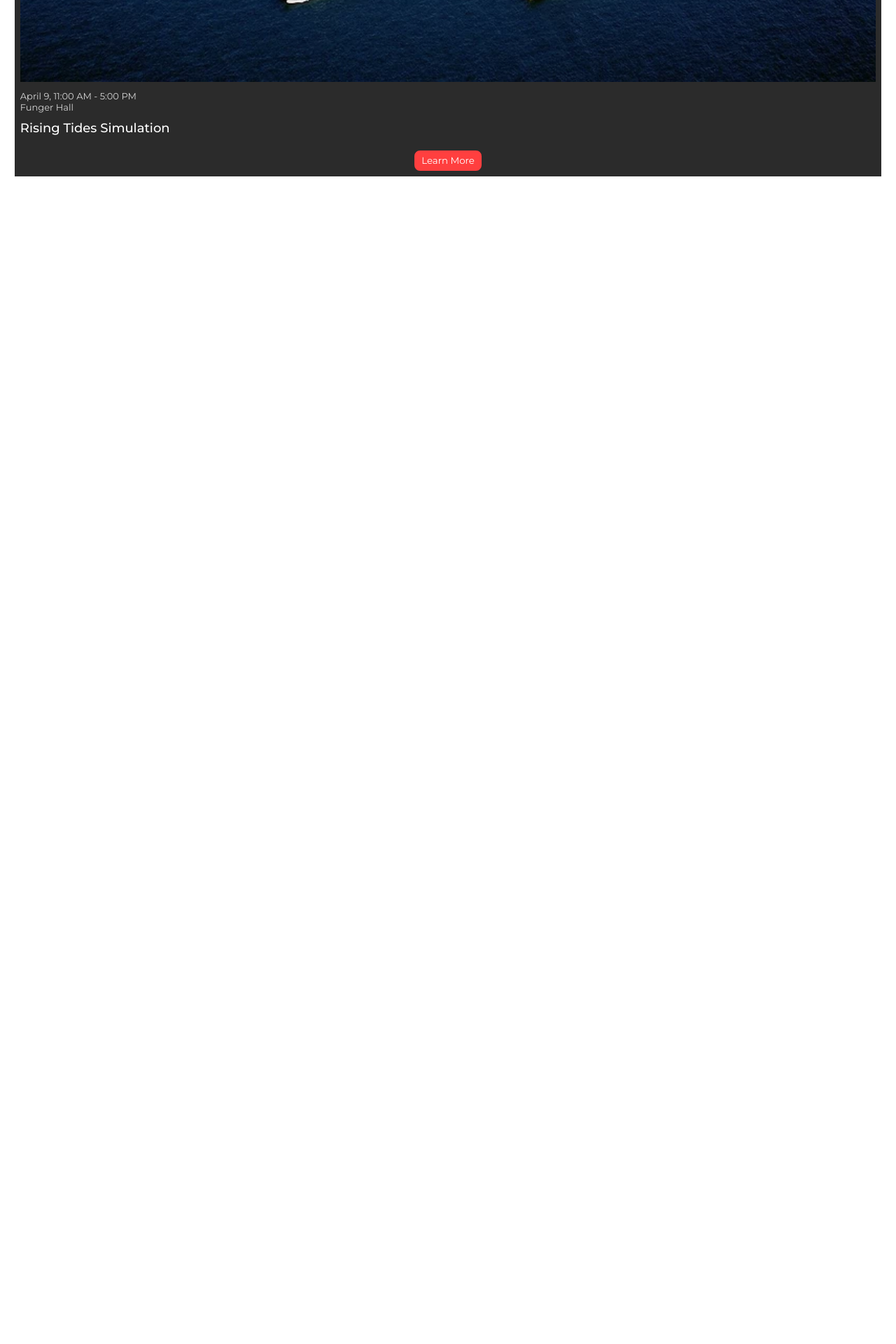
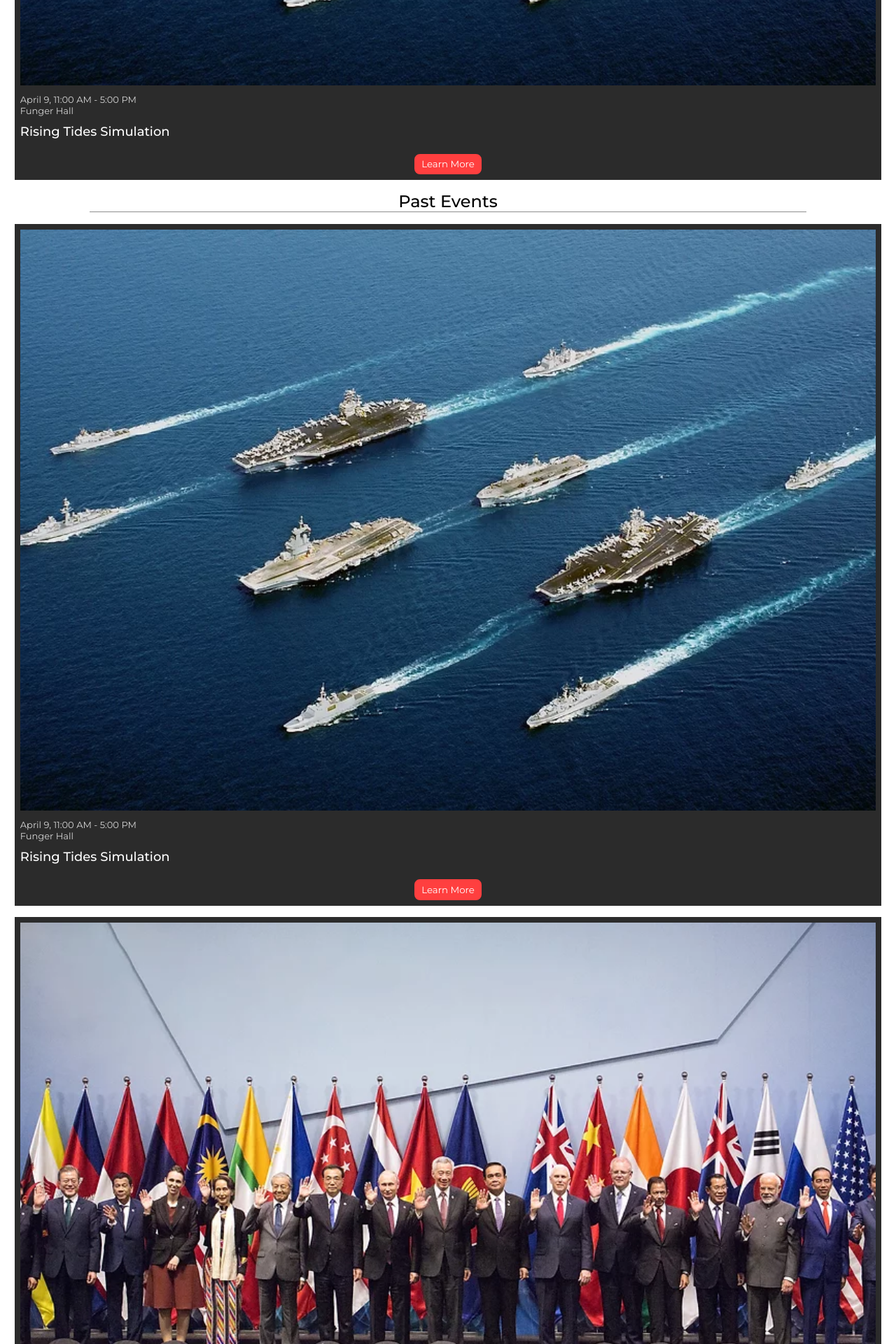
Before and after one commit to austingae-html-css-javascript/uscsso-website, a React (Create React App) app: page /events in a window 1280 px wide. Shown: the part 860-2780 px from the top of the page at 70% size. Built offline with nearby package versions, Linux system fonts and the light colour scheme.

Commit message:
I created EventTemplate Component, each of which displays one event

```diff
--- /dev/null
+++ b/src/Pages/Events/EventTemplate.css
@@ -0,0 +1,66 @@
+.event {
+  width: auto;
+  margin: 0rem 1.3rem 0rem 1.3rem;
+  /*
+  Parent Div's Width = Child Div's Width + Padding + Border + Margin
+  375px = width: auto, so (333.4px) + (20.8px + 20.8px) + 0px + 0px
+  */
+
+  margin-bottom: 1rem;
+}
+
+.event__image-container {
+  width: auto;
+  padding: 0.5rem 0.5rem 0.5rem 0.5rem;
+  /*
+  Parent Div's Width = Child Div's Width + Padding + Border + Margin
+  333.4px = width: auto, so (317.4px) + (8px + 8px) + 0px + 0px
+  */
+  background-color: var(--light-black-color);
+}
+
+.event__image {
+  width: 100%;
+  /*
+  Parent Div's Width = 317.4px.
+  Image's Width = 100% of Parent Div's Width, so 317.4px.
+  */
+}
+
+.event__description-container {
+  width: auto;
+  padding: 0rem 0.5rem 0.5rem 0.5rem;
+  background: var(--light-black-color);
+}
+
+.event__date {
+  font-size: 13px;
+  color: var(--light-light-white-color);
+}
+
+.event__location {
+  font-size: 13px;
+  color: var(--light-light-white-color);
+}
+
+.event__title {
+  font-size: 18px;
+  font-weight: 500;
+  color: var(--white-color);
+
+  margin-top: 0.7rem;
+  margin-bottom: 1.3rem;
+}
+
+.event__learn-more-button {
+  color: white;
+  padding: 0.3rem 0.5rem 0.3rem 0.5rem;
+  background-color: var(--red-color);
+  border-style: solid;
+  border-color: var(--red-color);
+  border-radius: 0.5rem;
+
+  /*Center the Button*/
+  display: block;
+  margin: 0rem auto 0rem auto;
+}
--- a/src/Pages/Events/EventTemplate.js
+++ b/src/Pages/Events/EventTemplate.js
@@ -1,9 +1,22 @@
 import React from 'react'
 
-const EventTemplate = () => {
+import "../../Global.css";
+import "./EventTemplate.css";
+
+const EventTemplate = (props) => {
   return (
-    <div>EventTemplate</div>
-  )
+    <div className='event'>
+      <div className='event__image-container'>
+        <img className='event__image' src={props.image} />
+      </div>
+      <div className='event__description-container'>
+        <p className='event__date'>{props.date}</p>
+        <p className='event__location'>{props.location}</p>
+        <h3 className='event__title'>{props.title}</h3>
+        <button className='event__learn-more-button'>Learn More</button>
+      </div>
+  </div>
+  );
 }
 
 export default EventTemplate
--- a/src/Pages/Events/Events.css
+++ b/src/Pages/Events/Events.css
@@ -1,68 +1,19 @@
-img {
-  width: 100px;
+.event-container {
+  margin-top: 1rem;
+}
+.event-container__title{
+  text-align: center;
+  font-weight: 500;
 }
 
-.event {
-  width: auto;
-  margin: 0rem 1.3rem 0rem 1.3rem;
+.line {
+  width: 80%;
+  margin: 0rem auto 0rem auto;
+  border-inline: none;
   /*
-  Parent Div's Width = Child Div's Width + Padding + Border + Margin
-  375px = width: auto, so (333.4px) + (20.8px + 20.8px) + 0px + 0px
+  Parent Div's Width = Block Element's Width + Padding + Border + Margin
+  375px = width: 80%, so (300px) + 0px + 0px + (37.5px + 37.5px)
   */
+
+  margin-bottom: 1rem;
 }
-
-.event__image-container {
-  width: auto;
-  padding: 0.5rem 0.5rem 0.5rem 0.5rem;
-  /*
-  Parent Div's Width = Child Div's Width + Padding + Border + Margin
-  333.4px = width: auto, so (317.4px) + (8px + 8px) + 0px + 0px
-  */
-  background-color: var(--light-black-color);
-}
-
-.event__image {
-  width: 100%;
-  /*
-  Parent Div's Width = 317.4px.
-  Image's Width = 100% of Parent Div's Width, so 317.4px.
-  */
-}
-
-.event__description-container {
-  width: auto;
-  padding: 0rem 0.5rem 0.5rem 0.5rem;
-  background: var(--light-black-color);
-}
-
-.event__date {
-  font-size: 13px;
-  color: var(--light-light-white-color);
-}
-
-.event__location {
-  font-size: 13px;
-  color: var(--light-light-white-color);
-}
-
-.event__title {
-  font-size: 18px;
-  font-weight: 500;
-  color: var(--white-color);
-
-  margin-top: 0.7rem;
-  margin-bottom: 1.3rem;
-}
-
-.event__learn-more-button {
-  color: white;
-  padding: 0.3rem 0.5rem 0.3rem 0.5rem;
-  background-color: var(--red-color);
-  border-style: solid;
-  border-color: var(--red-color);
-  border-radius: 0.5rem;
-
-  /*Center the Button*/
-  display: block;
-  margin: 0rem auto 0rem auto;
-}
--- a/src/Pages/Events/Events.js
+++ b/src/Pages/Events/Events.js
@@ -1,4 +1,9 @@
 import React from 'react'
+
+import "../../Global.css";
+import "./Events.css";
+
+import EventTemplate from "./EventTemplate";
 
 import EventSix from "../../Images/EventsImages/rising-tides-simulation.webp";
 import EventFive from "../../Images/EventsImages/southeast-asia.webp";
@@ -7,31 +12,28 @@ import EventThree from "../../Images/EventsImages/us-china-comp-coop-africa.webp
 import EventTwo from "../../Images/EventsImages/energy.webp";
 import EventOne from "../../Images/EventsImages/climate-policy.webp";
 
-import "../../Global.css";
-import "./Events.css";
-
 const Events = () => {
   return (
     <main>
       <div className='event-container'>
-        <h2>Upcoming Events</h2>
-        <h2>Past Events</h2>
-        <div className='event'>
-          <div className='event__image-container'>
-            <img className='event__image' src={EventSix} />
-          </div>
-          <div className='event__description-container'>
-            <p className='event__date'>April 9, 11:00 AM - 5:00 PM</p>
-            <p className='event__location'>Funger Hall</p>
-            <h3 className='event__title'>Rising Tides Simulation</h3>
-            <button className='event__learn-more-button'>Learn More</button>
-          </div>
-        </div>
+        {/*UPCOMING EVENTS*/}
+        <h2 className='event-container__title'>Upcoming Events</h2>
+        <hr className='line'></hr>
+        <EventTemplate image={EventSix} date="April 9, 11:00 AM - 5:00 PM" location="Funger Hall" title="Rising Tides Simulation" />
+
+        {/*PAST EVENTS*/}
+        <h2 className='event-container__title'>Past Events</h2>
+        <hr className='line'></hr>
+        <EventTemplate image={EventSix} date="April 9, 11:00 AM - 5:00 PM" location="Funger Hall" title="Rising Tides Simulation" />
+        <EventTemplate image={EventFive} date="Mar 31, 7:00 PM – 8:00 PM" location="" title="Southeast Asia: Roundtable #3" />
+        <EventTemplate image={EventFour} date="Wed, March 2 " location="ESIA City View Room " title="USCSSO SPRING CONFERENCE" />
+        <EventTemplate image={EventThree} date="Wed, Feb 23 " location="ESIA Linder Commons, 602" title="US-China Competition and Cooperation in Africa: US-China Youth Expo #1" />
+        <EventTemplate image={EventTwo} date="Mar 09, 7:00 PM – 8:00 PM" location="" title="Energy: Roundtable #2" />
+        <EventTemplate image={EventOne} date="Mar 23, 6:00 PM – 7:00 PM" location="ESIA State Room" title="Climate Policy in US-China Relations: US-China Youth Expo #2" />
       </div>
     </main>
   )
 }
-
 export default Events
 
 /*
@@ -42,7 +44,7 @@ export default Events
     </div>
   </section>
   3) Create the HTML elements - Yes.
-  4) Decorate the HTML elements
+  4) Decorate the HTML elements - Yes.
     1) Imagine how you want it to look like.
     2) Then use width, padding, border, and margin.
     3) Then calculate:
```
